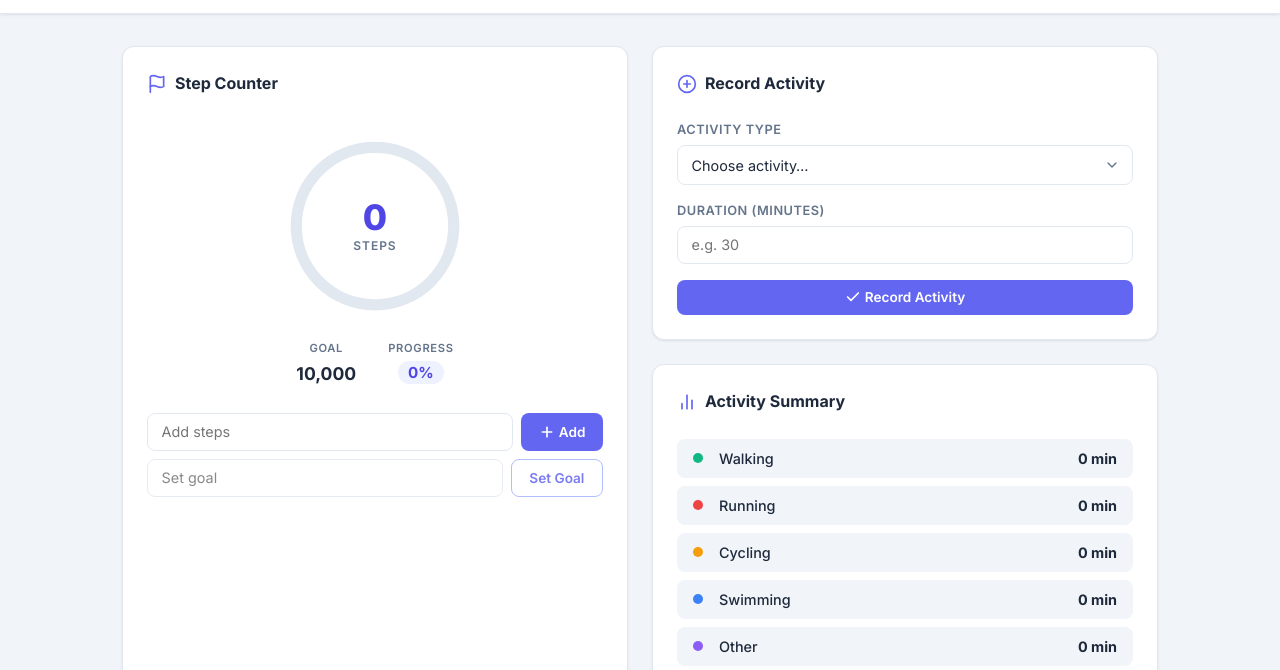
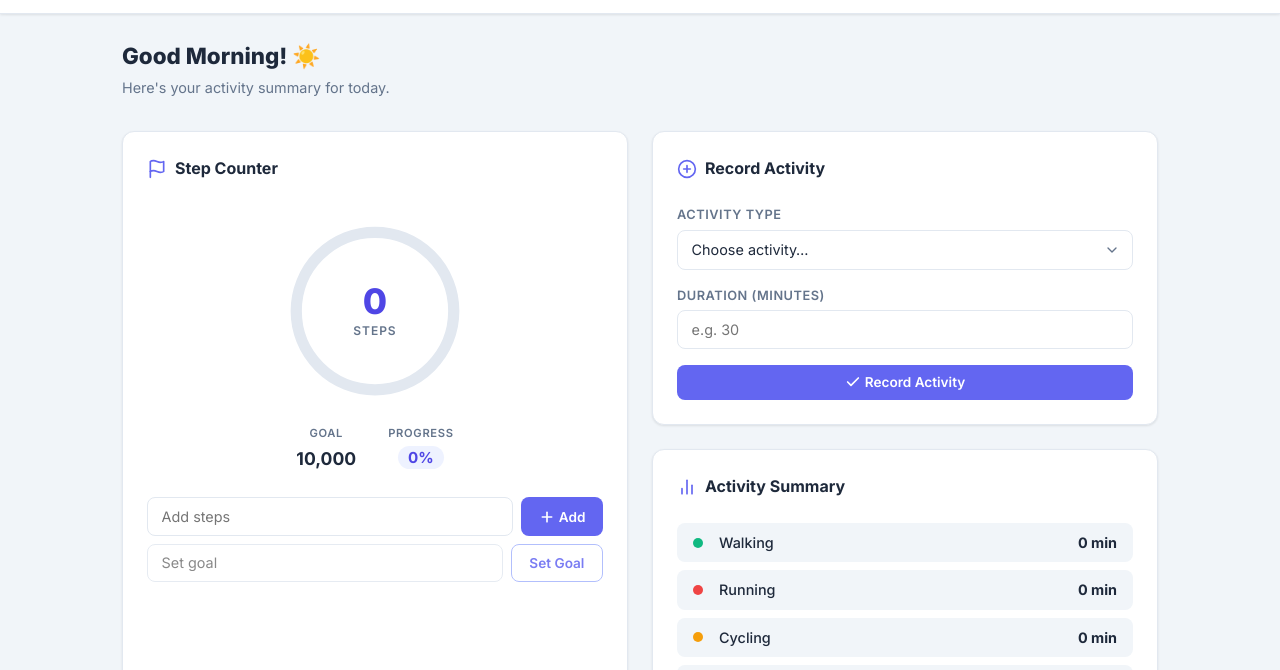
Before and after one commit to priyanshupundir/fitTrack, a plain HTML site: page index.html in a window 1280 px wide. Shown: the part 80-750 px from the top of the page. Drawn offline with Linux system fonts and the light colour scheme.

Commit message:
feat: add time-aware greeting banner matching wireframe

```diff
--- a/index.html
+++ b/index.html
@@ -36,6 +36,12 @@
       </label>
     </div>
   </header>
+
+  <!-- ===== GREETING ===== -->
+  <div class="greeting-banner">
+    <h2 class="greeting-text" id="greeting-text">Good Morning!</h2>
+    <p class="greeting-sub">Here's your activity summary for today.</p>
+  </div>
 
   <!-- ===== MAIN DASHBOARD ===== -->
   <main class="dashboard">
--- a/script.js
+++ b/script.js
@@ -493,6 +493,29 @@ class App {
     UIRenderer.renderStepCounter(this.stepTracker.getProgress());
     UIRenderer.renderActivitySummary(this.activityManager.getSummary());
     UIRenderer.renderRecentActivities(this.activityManager.getActivities());
+    this._renderGreeting();
+  }
+
+  /** Update the greeting banner based on time of day and selected date. */
+  _renderGreeting() {
+    const greetEl = document.getElementById('greeting-text');
+    const subEl = greetEl?.nextElementSibling;
+    if (!greetEl) return;
+
+    const hour = new Date().getHours();
+    let greeting;
+    if (hour < 12) greeting = 'Good Morning! ☀️';
+    else if (hour < 17) greeting = 'Good Afternoon! 🌤️';
+    else greeting = 'Good Evening! 🌙';
+
+    greetEl.textContent = greeting;
+
+    if (subEl) {
+      const isToday = this.selectedDate === App.todayStr();
+      subEl.textContent = isToday
+        ? "Here's your activity summary for today."
+        : `Viewing activities for ${new Date(this.selectedDate + 'T00:00').toLocaleDateString(undefined, { weekday: 'long', month: 'long', day: 'numeric' })}.`;
+    }
   }
 
   // ── Utility ──
--- a/style.css
+++ b/style.css
@@ -143,6 +143,25 @@ body {
 .date-label input[type="date"]::-webkit-calendar-picker-indicator {
   filter: invert(26%) sepia(81%) saturate(5000%) hue-rotate(230deg) brightness(90%);
   cursor: pointer;
+}
+
+/* ----- Greeting Banner ----- */
+.greeting-banner {
+  max-width: 1100px;
+  margin: 0 auto;
+  padding: var(--space-lg) var(--space-xl) 0;
+}
+
+.greeting-text {
+  font-size: 1.4rem;
+  font-weight: 800;
+  color: var(--clr-text);
+}
+
+.greeting-sub {
+  font-size: 0.9rem;
+  color: var(--clr-text-secondary);
+  margin-top: 2px;
 }
 
 /* ----- Dashboard Grid ----- */
```
